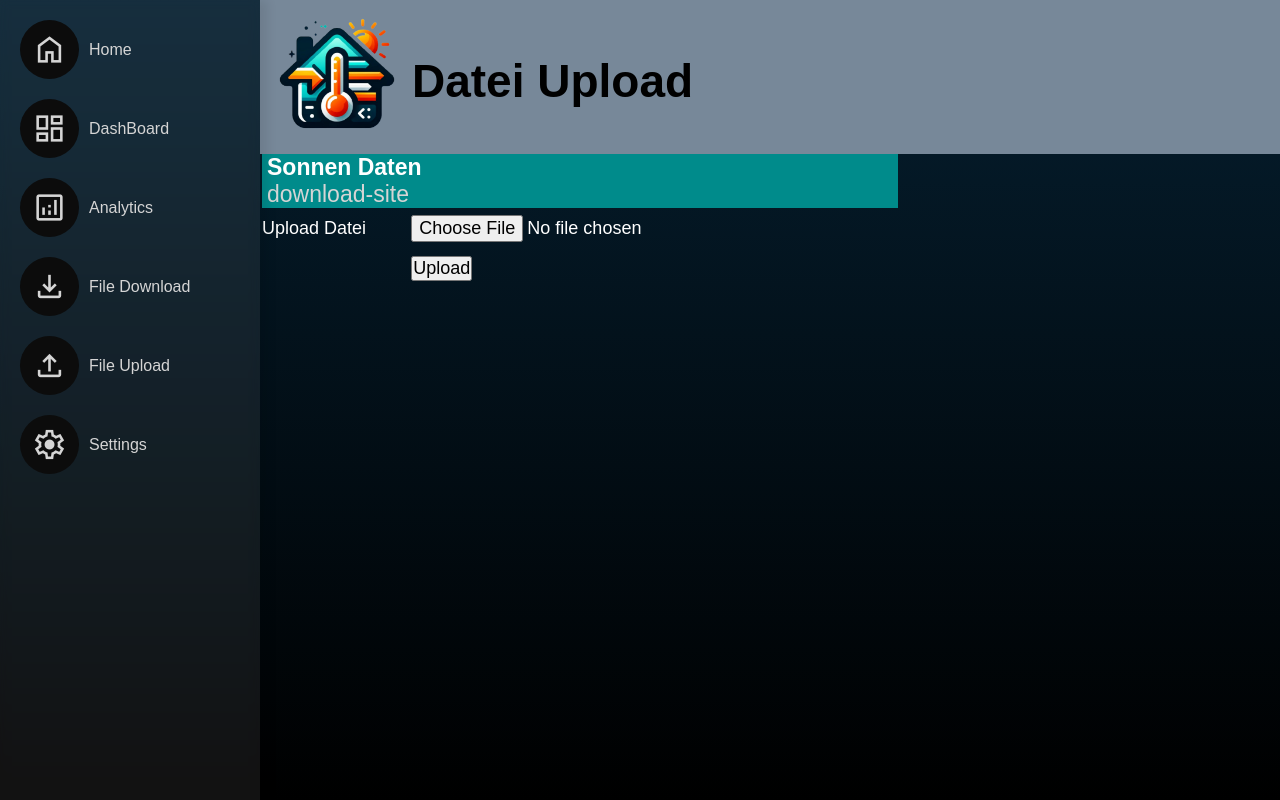
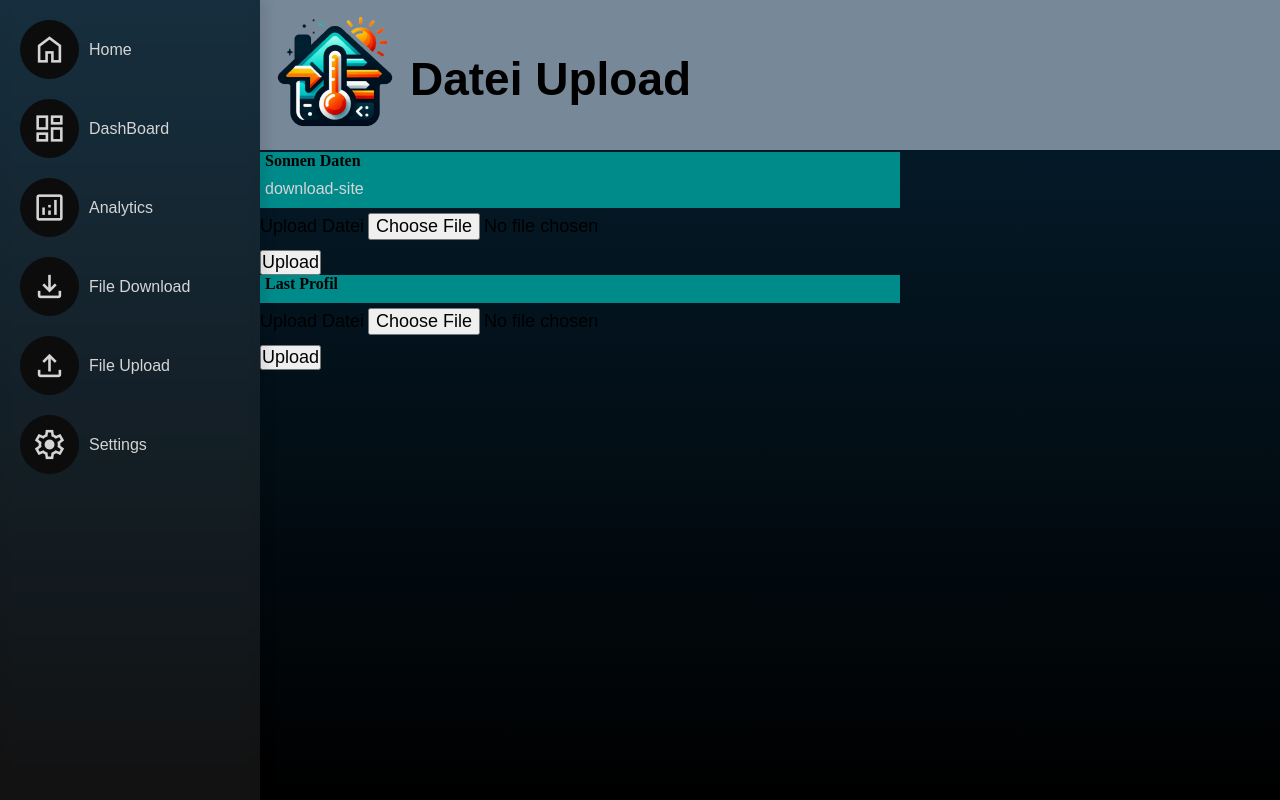
Before and after one commit to Jan1444/Bachelor, a Flask app: page /file_upload in a window 1280 px wide. Run offline with Flask 3, Linux system fonts and the light colour scheme; parts of the project's set-up code (start-up, migrations or seed data) failed here and were passed over.

Commit message:
removed table added load profile upload

```diff
--- a/templates/file_upload.html
+++ b/templates/file_upload.html
@@ -39,87 +39,84 @@
             </li>
         </ul>
     </div>
-
-    <table class="BoxHeader">
-        <tr>
-            <td>
-                <img class="HeaderImage" alt="" src="../static/favicon/android-chrome-512x512.png">
+    <header class="BoxHeader">
+        <img class="HeaderImage" src="../static/favicon/android-chrome-512x512.png" alt="">
         <h1 class="Headerh1">Datei Upload</h1>
-            </td>
-        </tr>
-    </table>
-
-    <form action="/upload_file" class="BoxContent" method="post" enctype=multipart/form-data>
-        <!--Wetter Daten-->
-        <table>
-            {% if error_weather or error_market %}
-            <p style="color: red;">{{ error_weather }}</p>
-            <p style="color: red;">{{ error_market }}</p>
-            {% endif %}
-            <tr>
-                <td class="Box1" colspan="4">
+    </header>
+    <div class="BoxContent">
+        <form action="/upload_file_solar_data"  method="post" enctype=multipart/form-data >
+            <nav class="Box1">
                 <b>
                     Sonnen Daten
                 </b>
-                    <a href="https://re.jrc.ec.europa.eu/pvg_tools/de/#api_5.2" target="_blank">download-site</a>
-                </td>
-            </tr>
-            <tr>
-                <td><label for="upload_file_json">Upload Datei</label></td>
-                <td><input id="upload_file_json" name="upload_file_json" type="file"></td>
-                <td></td>
-                <td></td>
-            </tr>
-            <tr>
-                <td></td>
-                <td>{% if name %}
-                    <text>Datei erfolgreich hochgeladen</text>
+            </nav>
+            <nav class="Box1">
+                <a href="https://re.jrc.ec.europa.eu/pvg_tools/de/#api_5.2" target="_blank">
+                    download-site
+                </a>
+            </nav>
+            <section>
+                <div class="input-group">
+                    <label for="upload_file_json">Upload Datei</label>
+                    <input id="upload_file_json" name="upload_file_json" type="file">
+                </div>
+                <div>
+                    {% if name_solar %}
+                        <a>Datei erfolgreich hochgeladen</a>
                     {% endif %}
-                    {% if err_ending %}
-                    <text>{{ err_ending }}</text>
-                    {% endif %}</td>
-                <td></td>
-                <td></td>
-            </tr>
-            <tr>
-                <td></td>
-                <td>
+                    {% if err_ending_solar %}
+                        <a>{{ err_ending_solar }}</a>
+                    {% endif %}
+                </div>
+                <div class="input-group">
                     {% if not name %}
                         <button type="submit">Upload</button>
                     {% endif %}
-                </td>
-
-                <td></td>
-                <td></td>
-            </tr>
-        </table>
+                </div>
+            </section>
         </form>
-    <form action="/analyze_file" method="post" class="BoxContent2">
-        <table>
-            <tr>
-                <td></td>
-                <td>
-                    {% if name %}
+        <form action="/analyze_file" method="post" >
+            <section>
+                <div class="input-group">
+                    {% if name_solar %}
                         <button type="submit">Analyze</button>
                     {% endif %}
-                </td>
-                <td></td>
-                <td></td>
-            </tr>
-            <tr>
-                <td></td>
-                <td></td>
-                <td>
-                    {% if error %}
-                        <br><text>{{ error }}</text>
+                </div>
+                <div class="input-group">
+                    {% if err_ending_solar %}
+                            <br><a>{{ err_ending_solar }}</a>
                     {% endif %}
-                </td>
-
-                <td></td>
-            </tr>
-        </table>
+                </div>
+            </section>
         </form>
 
+        <form action="/upload_load_profile"  method="post" enctype=multipart/form-data>
+            <nav class="Box1">
+                <b>
+                    Last Profil
+                </b>
+            </nav>
+            <section>
+                <div class="input-group">
+                    <label for="upload_profile_file_json">Upload Datei</label>
+                    <input id="upload_profile_file_json" name="upload_file_json" type="file">
+                </div>
+                <div>
+                    {% if name_load %}
+                        <a>Datei erfolgreich hochgeladen</a>
+                    {% endif %}
+                    {% if err_ending_load %}
+                        <a>{{ err_ending_load }}</a>
+                    {% endif %}
+                </div>
+                <div class="input-group">
+                    {% if not name_load %}
+                        <button type="submit">Upload</button>
+                    {% endif %}
+                </div>
+            </section>
+        </form>
+    </div>
     <table class="BoxData">
             {% if data %}
             <tr>
```
Lines whose indentation alone changed are shown as unchanged.
